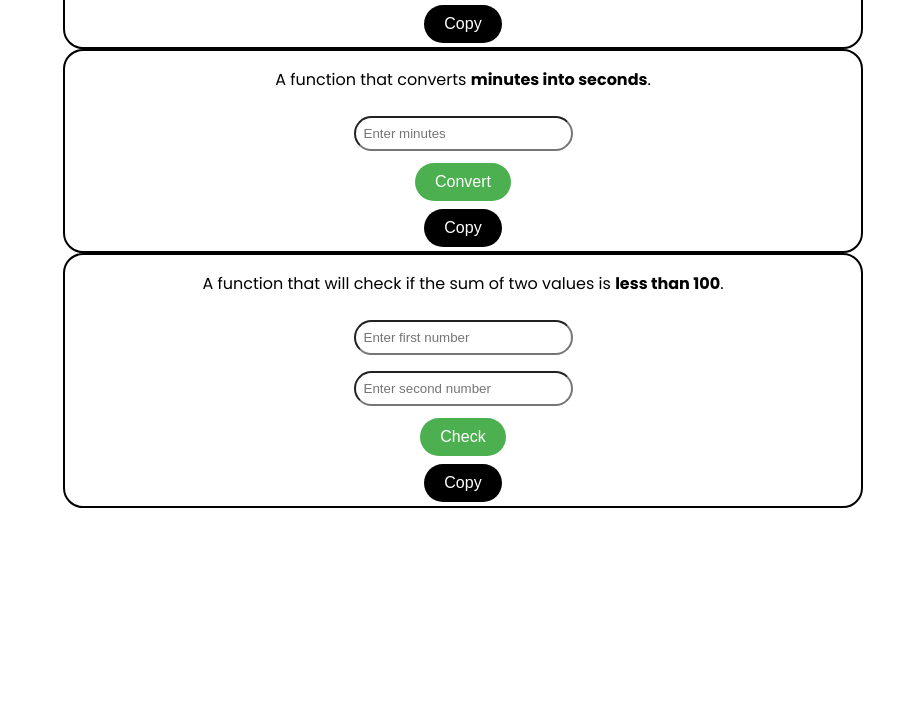
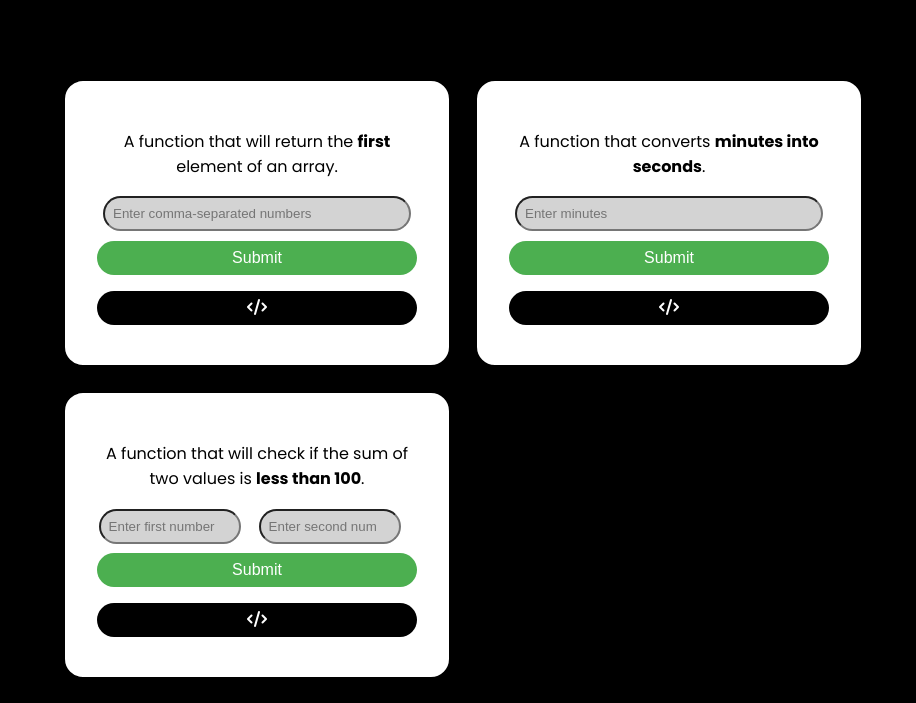
Before and after one commit to marjoriekohn/code-solutions, a website: page index.html in a window 1280 px wide. Shown: the part 303-1006 px from the top of the page, without its empty margins (177-1093 px from the left). Before the commit the page ends 839 px from the top, so only its background shows below. Drawn offline with Linux system fonts and the light colour scheme.

Commit message:
add css styles

```diff
--- a/app.js
+++ b/app.js
@@ -1,6 +1,6 @@
-const getFirstValue = array => array[1];
+const getFirstValue = array => array[0];
 
-const convertMinsToSecs = minutes => minutes *= 60; // returns number of seconds
+const convertMinutes = minutes => minutes *= 60; // returns number of seconds
 
 const lessThan100 = (num1, num2) => {
 		let sum = num1 + num2;
@@ -10,12 +10,12 @@ const lessThan100 = (num1, num2) => {
 function showFirstValue() {
 		const arrayInput = document.getElementById('arrayInput').value;
 		const array = arrayInput.split(',').map(Number);
-		document.getElementById('output1').innerHTML = `Second value: ${getFirstValue(array)}`;
+		document.getElementById('output1').innerHTML = `First value: ${getFirstValue(array)}`;
 }
 
-		function showConvertedMinsToSecs() {
+function showConvertedMinutes() {
 		const minutes = parseInt(document.getElementById('minutesInput').value);
-		document.getElementById('output2').innerHTML = `${minutes} minutes is equal to ${convertMinsToSecs(minutes)} seconds`;
+		document.getElementById('output2').innerHTML = `${minutes} minutes is equal to ${convertMinutes(minutes)} seconds`;
 }
 
 function showLessThan100() {
@@ -23,6 +23,7 @@ const lessThan100 = (num1, num2) => {
 		const num2 = parseInt(document.getElementById('num2Input').value);
 		document.getElementById('output3').innerHTML = `The sum of ${num1} and ${num2} is${lessThan100(num1, num2) ? '' : ' not'} less than 100`;
 }
+
 function copyFunctionCode(functionName, button) {
 		let code = '';
 
@@ -32,8 +33,8 @@ const lessThan100 = (num1, num2) => {
     return array[0];
 };`;
 						break;
-						case 'convertMinsToSecs':
-								code = `const convertMinsToSecs = (minutes) => {
+				case 'convertMinutes':
+						code = `const convertMinutes = (minutes) => {
     return minutes *= 60;
 };`;
 						break;
--- a/index.html
+++ b/index.html
@@ -2,40 +2,50 @@
 <html lang="en">
 <head>
     <meta charset="UTF-8">
-    <meta name="viewport" content="width=device-width, initial-scale=1.0">
+    <meta content="width=device-width, initial-scale=1.0" name="viewport">
     <title>JavaScript Functions</title>
-    <script src="app.js" defer></script>
+    <script defer src="app.js"></script>
+    <script crossorigin="anonymous" src="https://kit.fontawesome.com/8d11417666.js"></script>
     <link href="main.css" rel="stylesheet" type="text/css">
 </head>
 
 <body>
+
+<h1>Javascript Functions</h1>
 <main class="container">
-    <h1>Javascript Functions</h1>
-<!-- first value function -->
+    <!-- first value function -->
     <section>
-        <p>A function that will return the <strong>second</strong> element of an array.</p>
-        <input id="arrayInput" type="text" placeholder="Enter comma-separated numbers">
-        <button onclick="showFirstValue()">Get</button>
-        <button class="copy" onclick="copyFunctionCode('getFirstValue', this)">Copy</button>
+        <p>A function that will return the <strong>first</strong> element of an array.</p>
+        <input id="arrayInput" placeholder="Enter comma-separated numbers" type="text">
+        <button onclick="showFirstValue()">Submit</button>
+        <button class="copy" onclick="copyFunctionCode('getFirstValue', this)">
+            <i class="fa-solid fa-code"></i>
+        </button>
         <span class="copy-message">code copied!</span>
         <article id="output1"></article>
     </section>
-<!-- minutes to seconds -->
+    <!-- minutes to seconds -->
     <section>
         <p>A function that converts <strong>minutes into seconds</strong>.</p>
-        <input id="minutesInput" type="number" placeholder="Enter minutes">
-        <button onclick="showConvertedMinsToSecs()">Convert</button>
-        <button class="copy" onclick="copyFunctionCode('convertMinsToSecs', this)">Copy</button>
+        <input id="minutesInput" placeholder="Enter minutes" type="number">
+        <button onclick="showConvertedMinutes()">Submit</button>
+        <button class="copy" onclick="copyFunctionCode('convertMinutes', this)">
+            <i class="fa-solid fa-code"></i>
+        </button>
         <span class="copy-message">code copied!</span>
         <article id="output2"></article>
     </section>
-<!-- check sum of values -->
+    <!-- check sum of values -->
     <section>
         <p>A function that will check if the sum of two values is <strong>less than 100</strong>.</p>
-        <input id="num1Input" type="number" placeholder="Enter first number">
-        <input id="num2Input" type="number" placeholder="Enter second number">
-        <button onclick="showLessThan100()">Check</button>
-        <button class="copy" onclick="copyFunctionCode('lessThan100', this)">Copy</button>
+        <div class="input-container">
+            <input id="num1Input" placeholder="Enter first number" type="number" class="input-side-by-side">
+            <input id="num2Input" placeholder="Enter second number" type="number" class="input-side-by-side">
+        </div>
+        <button onclick="showLessThan100()">Submit</button>
+        <button class="copy" onclick="copyFunctionCode('lessThan100', this)">
+            <i class="fa-solid fa-code"></i>
+        </button>
         <span class="copy-message">code copied!</span>
         <article id="output3"></article>
     </section>
--- a/main.css
+++ b/main.css
@@ -2,20 +2,32 @@
 
 body {
     font-family: 'Poppins', sans-serif;
+    background-color: #000;
 }
+
 h1 {
     font-family: 'Rock Salt', 'Poppins', sans-serif;
+    color: #FFF;
+    text-align: center;
+    padding: 4rem;
+    font-size: 4rem;
 }
+
 .container {
+    display: grid;
+    grid-template-columns: repeat(auto-fit, minmax(300px, 1fr));
+    gap: 1.5rem;
     max-width: 800px;
     height: auto;
     margin: 0 auto;
-    padding: 20px;
+    padding: 1rem;
     text-align: center;
+}
 
-}
 section {
     height: auto;
+    background-color: #fff;
+    padding: 2rem;
     border: solid 2px #000;
     border-radius: 20px;
     display: flex;
@@ -23,39 +35,53 @@ section {
     align-items: center;
     flex-direction: column;
 }
+input {
+    background-color: lightgray;
+    padding: .5rem;
+    margin: .1rem;
+    width: 90%;
+    border-radius: 1.5rem;
+}
+.input-container {
+    display: flex;
+    justify-content: space-between;
+    flex-wrap: wrap;
+}
+.input-side-by-side {
+    flex: 1;
+    margin-right: 1rem;
+}
 
 button {
     background-color: #4CAF50;
     border: none;
     color: white;
-    padding: 10px 20px;
+    padding: .5rem;
+    margin: .5rem;
+    width: 100%;
     border-radius: 20px;
     text-align: center;
     text-decoration: none;
     /*display: block;*/
-    font-size: 16px;
-    margin: 4px 2px;
+    font-size: 1rem;
+    /*margin: 4px 2px;*/
     cursor: pointer;
 }
+
 button:hover {
     background-color: #dc173f;
 }
+
 .copy {
     background-color: black;
 }
-input {
+.copy-message {
+    display: none;
+    /*position: absolute;*/
+    background-color: #dc173f;
+    color: white;
     padding: .5rem;
     margin: .5rem;
-    width: 25%;
+    width: 100%;
     border-radius: 1.5rem;
-
 }
-.copy-message {
-    display: none;
-    position: absolute;
-    background-color: #dc173f;
-    color: white;
-    padding: 5px 10px;
-    border-radius: 1.5rem;
-    font-size: 1.5rem;
-}
--- /dev/null
+++ b/package.json
@@ -0,0 +1,6 @@
+{
+  "name": "javascript_functions",
+  "version": "1.0.0",
+  "dependencies": {
+  }
+}
--- a/sumLessThan.js
+++ /dev/null
@@ -1,5 +0,0 @@
-const lessThan100 = (num1, num2) => {
-		let sum = num1 + num2; // adds two arguments
-		return sum < 100; // returns boolean sum
-}
-console.log(lessThan100(5, 100)); // testing
```
Also changed, not shown: firstValueArray.js (deleted, +0 -12 lines), minToSecs.js (deleted, +0 -11 lines), main.js (deleted). Lines whose indentation alone changed are shown as unchanged.
